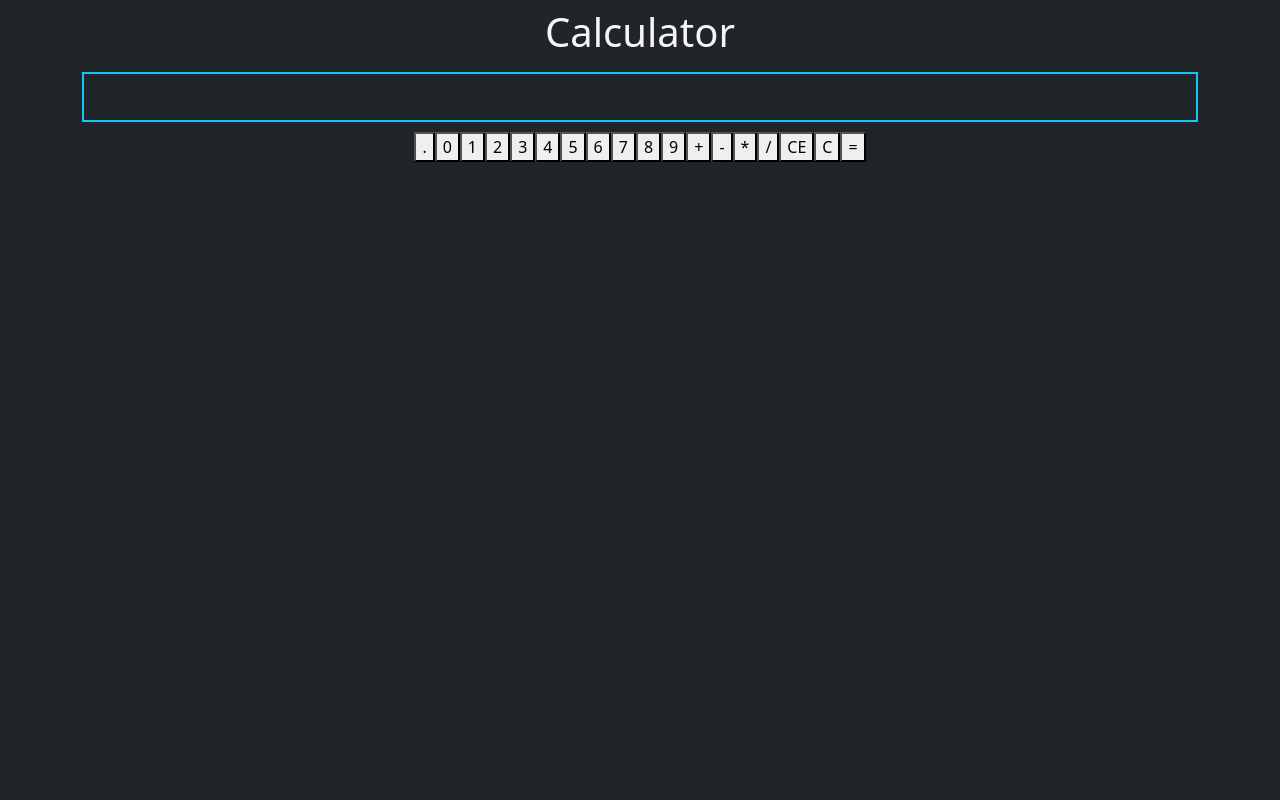
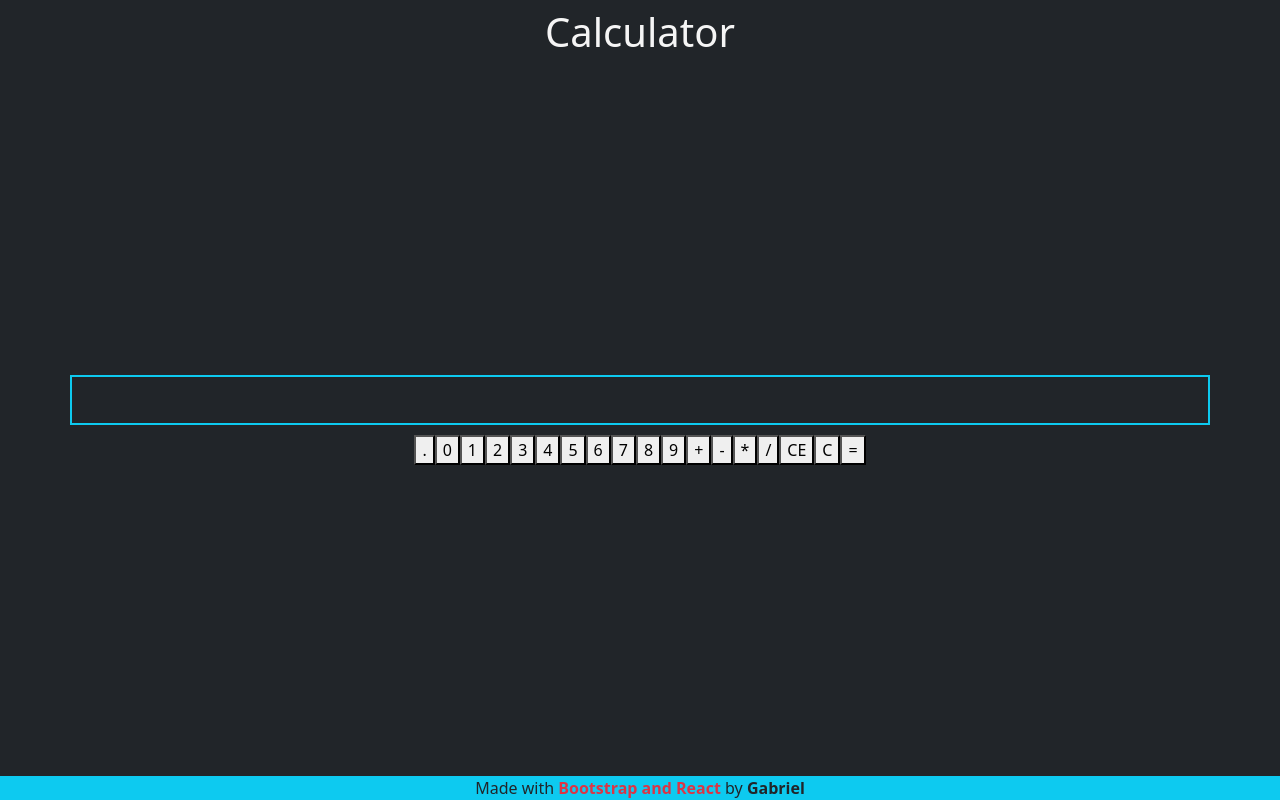
Before and after one commit to Gabriel-QnS/calculator, a React (Create React App) app: page / in a window 1280 px wide. Built offline with nearby package versions, Linux system fonts and the light colour scheme.

Commit message:
Aspect: increased minimal height to be 100vh

```diff
--- a/src/App.js
+++ b/src/App.js
@@ -1,15 +1,14 @@
 import './App.scss';
 import './calculator.js'
 import { Calculator } from './calculator.js';
-import Footer from './Footer';
-
+import { Footer } from './headerfooter.js';
 function App() {
   return (
-    <div className="App">
-      <header className="App-header">
+    <div className="App
+    container-fluid m-0 g-0 d-flex flex-column justify-content-between">
         <h1 className='display-6 text-center p-2'>Calculator</h1>
         <Calculator />
-      </header>
+        <Footer />
     </div>
   );
 }
--- a/src/App.scss
+++ b/src/App.scss
@@ -3,6 +3,7 @@
 html, body{
     background-color: $gray-900;
     color: whitesmoke;
+    min-height: 100vh
 };
 
 .display {
@@ -18,4 +19,5 @@ html, body{
 .App{
     background-color: $gray-900;
     color: whitesmoke;
+    min-height: 100vh;
 }
--- a/src/calculator.js
+++ b/src/calculator.js
@@ -54,7 +54,7 @@ function Calculator() {
 
 
     return (
-        <div className="calculator container d-flex flex-column justify-content-center align-items-center">
+        <div className="calculator d-flex flex-column justify-content-center">
             <Display result={result} expression={handleDisplay()} />
             <KeyPad functionPack={{handleJoint, handleNumbers, handleOperators, setLatestEntry, handleClear, handleClearAll, calc}} />
         </div>
--- a/src/headerfooter.js
+++ b/src/headerfooter.js
@@ -10,9 +10,9 @@ function Header() {
 
   function Footer() {
     return (
-      <footer className="footer bg-danger text-light text-center mt-2">
+      <footer className="footer bg-info text-dark text-center mt-2">
         <div className="container">
-          <span className="">Made with <span className='text-info fw-bold'>Bootstrap and React</span> by <a href="_Blank" className="text-decoration-none link-warning">Gabriel</a></span>
+          <span className="">Made with <span className='text-danger fw-bold'>Bootstrap and React</span> by <a href="_Blank" className="text-decoration-none link-dark fw-bold">Gabriel</a></span>
           </div>
       </footer>
       );
```
